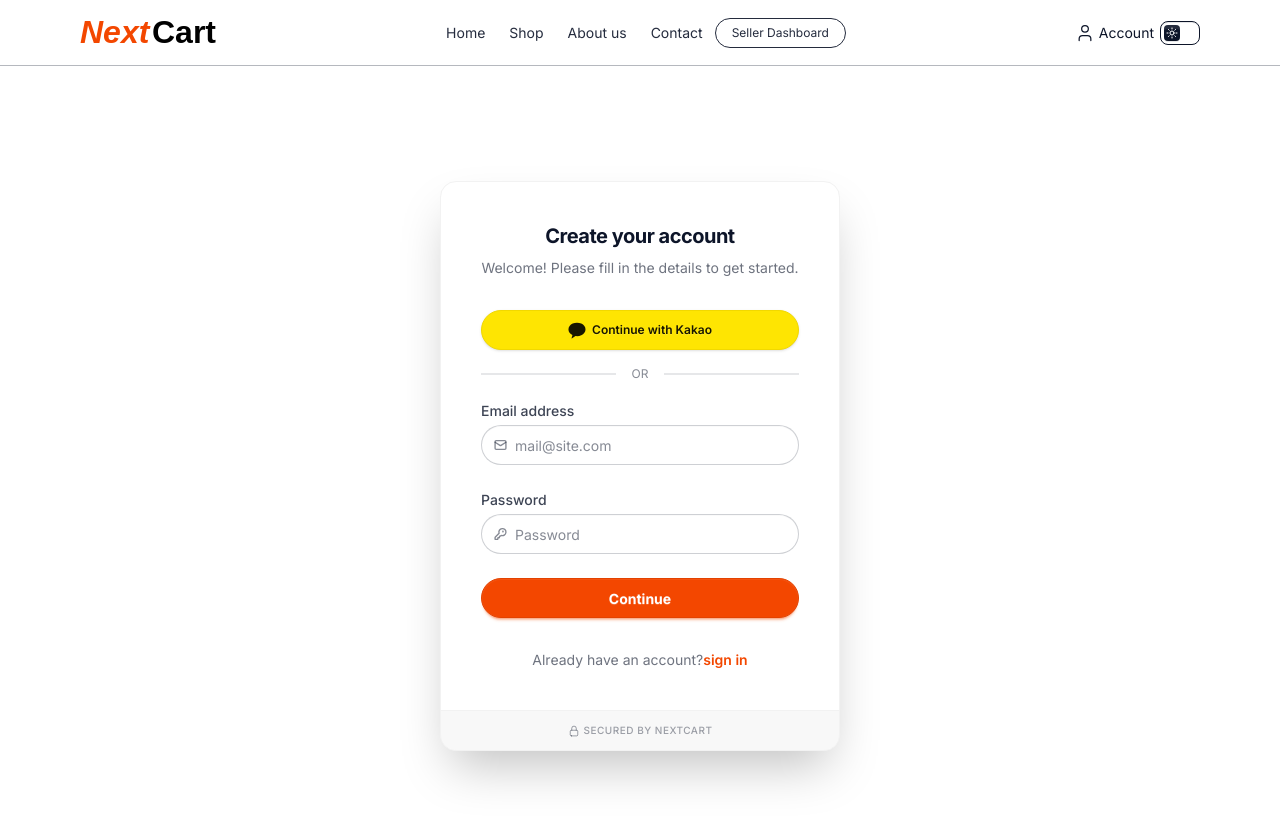
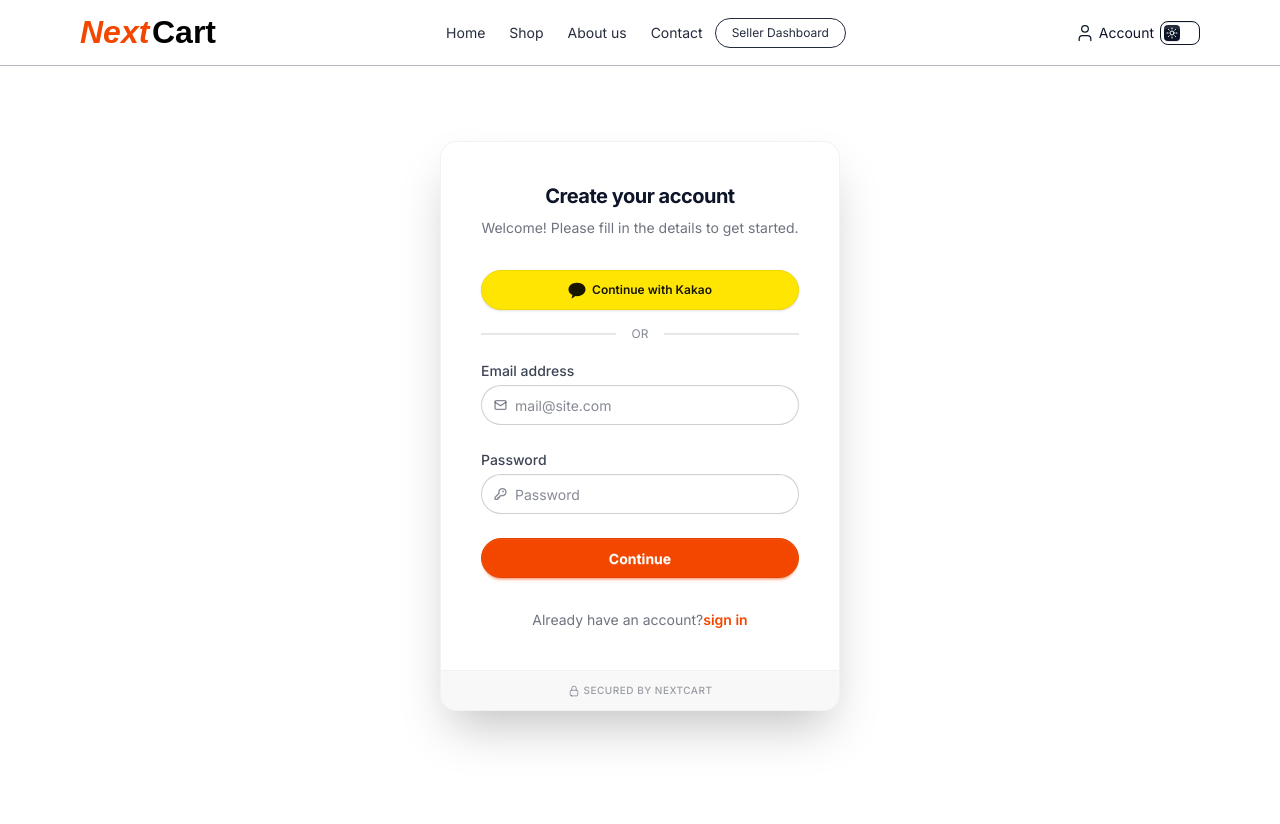
Before and after one commit to kang-byeongguk/next, a Next.js app: page /signup in a window 1280 px wide. Shown: the top 824 px of the page. After the commit the page ends 800 px from the top, so only its background shows below. Built offline with nearby package versions, Linux system fonts and the light colour scheme; no server answers.

Commit message:
chore: 오타 수정 및 레이아웃 미세 조정

```diff
--- a/app/product/[id]/page.tsx
+++ b/app/product/[id]/page.tsx
@@ -1,7 +1,7 @@
 import { fetchProductById } from "@/app/lib/data"
 import AddItemBtn from "@/app/ui/product/add-item-btn";
 import BuyItemBtn from "@/app/ui/product/buy-item-btn";
-import StarRating from "@/app/ui/start-rating";
+import StarRating from "@/app/ui/star-rating";
 import Image from "next/image"
 import { notFound } from "next/navigation";
 
--- a/app/signin/page.tsx
+++ b/app/signin/page.tsx
@@ -4,8 +4,7 @@
 import { useActionState, useEffect, useState } from "react";
 import { authenticate } from "../lib/actions";
 import ErrorToast from "../ui/toast";
-import { EmailIcon, KakaoLogo, PasswordIcon } from "../ui/icons";
-import { signIn } from "@/auth";
+import { EmailIcon, PasswordIcon } from "../ui/icons";
 import KaKaoSocialLogin from "../ui/kakao-social-login";
 
 
@@ -38,7 +37,7 @@
   }
 
   return (
-    <div className="min-h-screen w-full flex items-center justify-center bg-base-100 p-4">
+    <div className="min-h-[90vh] w-full flex items-center justify-center bg-base-100 p-4">
 
       {/* 카드 컨테이너 */}
       <div className="w-full max-w-100 bg-base-100 rounded-2xl shadow-2xl border border-base-200 overflow-hidden">
--- a/app/signup/page.tsx
+++ b/app/signup/page.tsx
@@ -37,7 +37,7 @@
     }
 
     return (
-        <div className="min-h-screen w-full flex items-center justify-center bg-base-100 p-4">
+        <div className="min-h-[90vh] w-full flex items-center justify-center bg-base-100 p-4">
 
             {/* 카드 컨테이너 */}
             <div className="w-full max-w-100 bg-base-100 rounded-2xl shadow-2xl border border-base-200 overflow-hidden">
--- a/app/ui/product-cards.tsx
+++ b/app/ui/product-cards.tsx
@@ -1,7 +1,7 @@
 import Link from "next/link";
 import Image from "next/image";
 import { FormattedProduct } from "@/app/lib/definitions";
-import StarRating from "./start-rating";
+import StarRating from "./star-rating";
 import { HeartIcon } from "./icons";
 
 export default async function ProductCards({ products }: { products: FormattedProduct[] }) {
```
